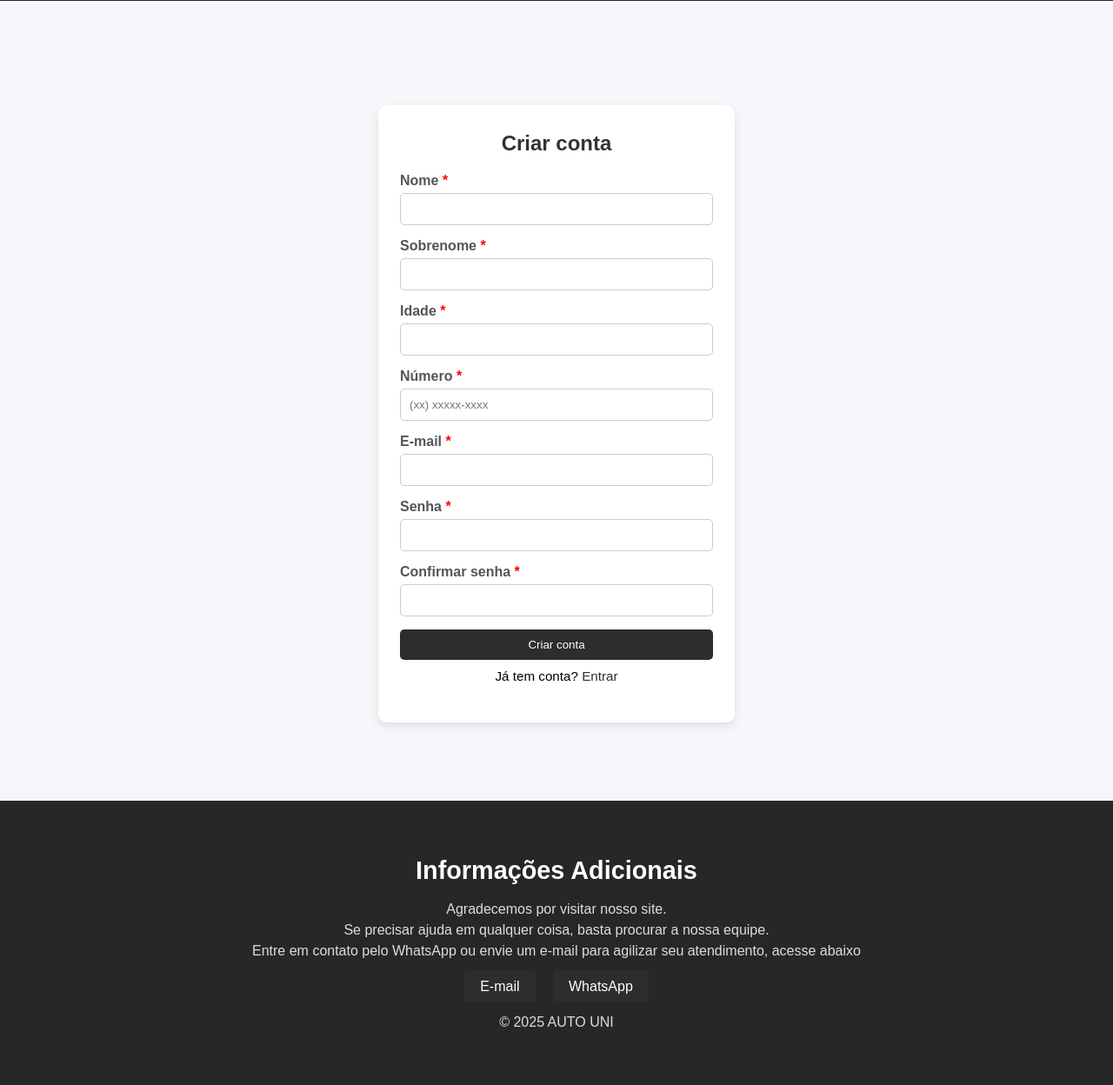
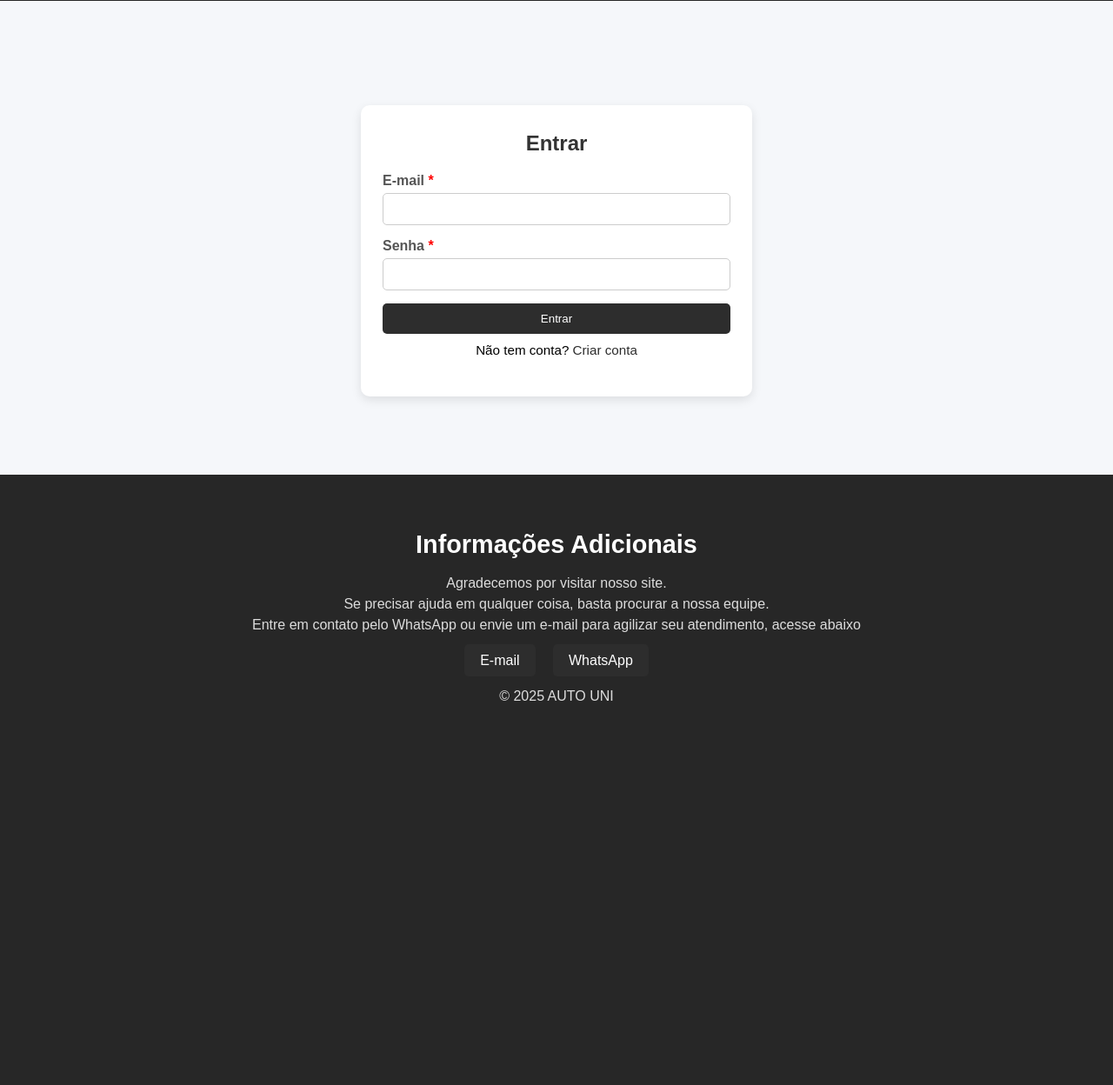
Before and after one commit to Marlon-dev-java/projeto_jeofton_pedro_marlon, a PHP site: page /painel_login.php in a window 1280 px wide. Shown: the part 298-1546 px from the top of the page at 87% size. After the commit the page ends 1104 px from the top, so only its background shows below. Run offline with PHP 8.4, Linux system fonts and the light colour scheme.

Commit message:
subindo painel de login corrigido :arrow_up:

```diff
--- a/painel_login.php
+++ b/painel_login.php
@@ -1,42 +1,17 @@
 <?php
 session_start();
 
-$titulo_site   = 'AUTO UNI';
-$subtitulo     = 'SITE SIMPLES E PRÁTICO PARA ALUGUEL DE VEÍCULOS';
-$min_senha     = 6;
-
 $mensagem = '';
-$erros = [];
 
 if ($_SERVER['REQUEST_METHOD'] === 'POST') {
-  $nome      = trim($_POST['nome']      ?? '');
-  $sobrenome = trim($_POST['sobrenome'] ?? '');
-  $idade     = trim($_POST['idade']     ?? '');
-  $numero    = trim($_POST['numero']    ?? '');
-  $email     = trim($_POST['email']     ?? '');
-  $senha     = trim($_POST['senha']     ?? '');
-  $senha2    = trim($_POST['senha2']    ?? '');
+    $email = trim($_POST['email'] ?? '');
+    $senha = trim($_POST['password'] ?? '');
 
-  if ($nome === '')        { $erros[] = 'Informe seu nome.'; }
-  if ($sobrenome === '')   { $erros[] = 'Informe seu sobrenome.'; }
-  if ($idade === '' || !is_numeric($idade)) {
-    $erros[] = 'Informe uma idade válida.';
-  }
-  if ($numero === '')      { $erros[] = 'Informe seu número de contato.'; }
-  if ($email === '' || !filter_var($email, FILTER_VALIDATE_EMAIL)) {
-    $erros[] = 'Informe um e-mail válido.';
-  }
-  if (strlen($senha) < $min_senha) {
-    $erros[] = "A senha deve ter pelo menos {$min_senha} caracteres.";
-  }
-  if ($senha !== $senha2) {
-    $erros[] = 'As senhas não conferem.';
-  }
-
-  if (empty($erros)) {
-    $mensagem = 'Conta criada com sucesso! Você já pode fazer login.
-                 <br>Ir para <a href="painellogin.php">Login</a>.';
-  }
+    if ($email !== '' && $senha !== '') {
+        $mensagem = 'Login realizado com sucesso! <br> Clique em <a href="index.php">Página Inicial</a> para continuar.';
+    } else {
+        $mensagem = 'Preencha todos os campos.';
+    }
 }
 ?>
 <!DOCTYPE html>
@@ -44,14 +19,14 @@
 <head>
 <meta charset="UTF-8">
 <meta name="viewport" content="width=device-width, initial-scale=1.0">
-<title>Criar conta - <?= htmlspecialchars($titulo_site) ?></title>
+<title>Painel de Login</title>
 <link rel="stylesheet" href="style.css">
 </head>
 <body>
 
 <section class="hero">
-  <h2><?= htmlspecialchars($titulo_site) ?></h2>
-  <p><?= htmlspecialchars($subtitulo) ?></p>
+  <h2>AUTO UNI</h2>
+  <p>SITE SIMPLES E PRÁTICO PARA ALUGUEL DE VEÍCULOS</p>
   <div class="nav-buttons">
     <div class="left-buttons">
       <a class="btn" href="index.php">Página Inicial</a>
@@ -65,66 +40,26 @@
 </section>
 
 <section class="login-section">
-  <div class="card" style="width: 360px;">
-    <h2>Criar conta</h2>
-
-    <?php if (!empty($erros)): ?>
-      <div class="mensagem" style="color:#b00020;">
-        <ul style="margin:0; padding-left:18px; text-align:left;">
-          <?php foreach ($erros as $e): ?>
-            <li><?= htmlspecialchars($e) ?></li>
-          <?php endforeach; ?>
-        </ul>
-      </div>
-    <?php endif; ?>
+  <div class="card">
+    <h2>Entrar</h2>
 
     <?php if (!empty($mensagem)): ?>
       <div class="mensagem"><?= $mensagem ?></div>
     <?php endif; ?>
 
-    <form method="post" action="painelcriarconta.php">
+    <form method="post" action="painellogin.php">
       <div class="form-group">
-        <label for="nome" class="required">Nome</label>
-        <input type="text" id="nome" name="nome"
-               value="<?= isset($nome) ? htmlspecialchars($nome) : '' ?>" required>
+        <label for="email" class="required">E-mail</label>
+        <input type="email" id="email" name="email" required>
       </div>
 
       <div class="form-group">
-        <label for="sobrenome" class="required">Sobrenome</label>
-        <input type="text" id="sobrenome" name="sobrenome"
-               value="<?= isset($sobrenome) ? htmlspecialchars($sobrenome) : '' ?>" required>
+        <label for="password" class="required">Senha</label>
+        <input type="password" id="password" name="password" required>
       </div>
 
-      <div class="form-group">
-        <label for="idade" class="required">Idade</label>
-        <input type="number" id="idade" name="idade" min="1" max="120"
-               value="<?= isset($idade) ? htmlspecialchars($idade) : '' ?>" required>
-      </div>
-
-      <div class="form-group">
-        <label for="numero" class="required">Número</label>
-        <input type="tel" id="numero" name="numero" placeholder="(xx) xxxxx-xxxx"
-               value="<?= isset($numero) ? htmlspecialchars($numero) : '' ?>" required>
-      </div>
-
-      <div class="form-group">
-        <label for="email" class="required">E-mail</label>
-        <input type="email" id="email" name="email"
-               value="<?= isset($email) ? htmlspecialchars($email) : '' ?>" required>
-      </div>
-
-      <div class="form-group">
-        <label for="senha" class="required">Senha</label>
-        <input type="password" id="senha" name="senha" minlength="<?= (int)$min_senha ?>" required>
-      </div>
-
-      <div class="form-group">
-        <label for="senha2" class="required">Confirmar senha</label>
-        <input type="password" id="senha2" name="senha2" minlength="<?= (int)$min_senha ?>" required>
-      </div>
-
-      <button type="submit" class="btn-login">Criar conta</button>
-      <p class="register-text">Já tem conta? <a href="painellogin.php">Entrar</a></p>
+      <button type="submit" class="btn-login">Entrar</button>
+      <p class="register-text">Não tem conta? <a href="painelcriarconta.php">Criar conta</a></p>
     </form>
   </div>
 </section>
```
